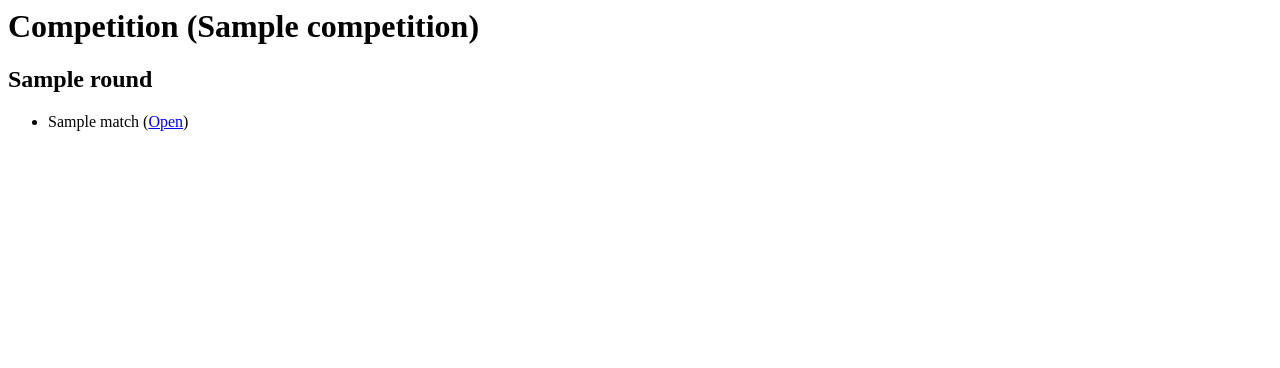
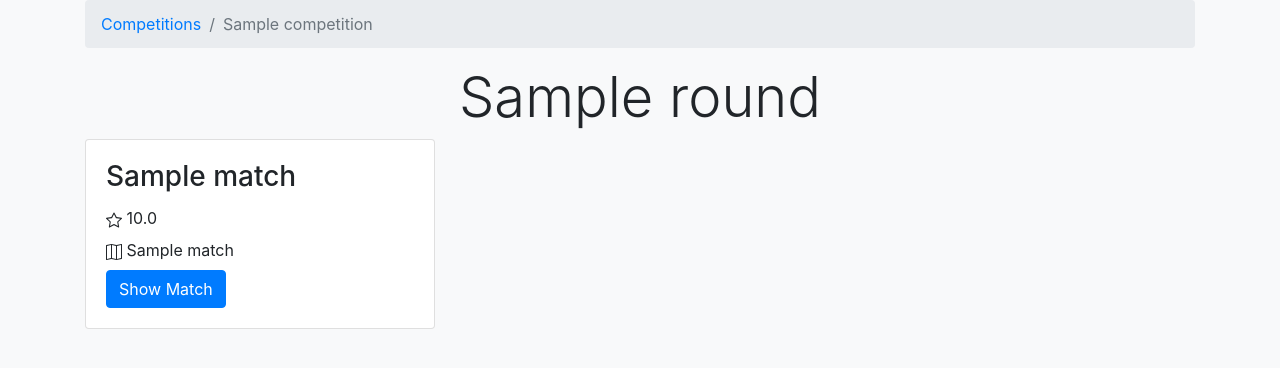
Before and after one commit to roborescue/rcrs-web-viewer-server, a Django app: a page that uses serverside/christopher/templates/competition.html in a window 1280 px wide. Shown: the top 368 px of the page. Run offline with Django 3.2, Linux system fonts and the light colour scheme; tables that the repository leaves empty hold one stand-in row (values such as "Sample post"); some libraries are stand-ins or nearby versions.

Commit message:
Add template of competition page

```diff
--- a/serverside/christopher/templates/competition.html
+++ b/serverside/christopher/templates/competition.html
@@ -1,15 +1,66 @@
-<h1> Competition ({{competition.name}}) </h1>
+{% load static %}
+
+<!DOCTYPE html>
+<html>
+    <head>
+        <title>{{competition.name}}</title>
+        <link href="{% static 'view/css/bootstrap.min.css' %}" rel="stylesheet">
+        <link href="{% static 'view/css/main_pages.css' %}" rel="stylesheet">
+        <script src="{% static 'view/js/jquery.min.js' %}"></script>
+        <script src="{% static 'view/js/bootstrap.min.js' %}"></script>
+    </head>
+    <body class="bg-light">
+        <div class="container">
+            <nav aria-label="breadcrumb">
+                <ol class="breadcrumb">
+                    <li class="breadcrumb-item"><a href="{% url 'competitions' %}">Competitions</a></li>
+                    <li class="breadcrumb-item active" aria-current="page">{{competition.name}}</li>
+                </ol>
+            </nav>
 
             {% for round, matches in rounds.items %}
                 {% if round.1 %}
-        <h2>{{round.1}}</h2>
+                    <div class="row text-center">
+                        <div class="col">
+                            <h1 class="display-4">{{round.1}}</h1>
+                        </div>
+                    </div>
                 {% endif %}
-    <ul>
+                <div class="row row-cols-1 row-cols-md-3">
+
                     {% for match in matches %}
-            <li>
-                {{match.team_name}}
-                (<a href="{% url 'match' competition.name match.id %}">Open</a>)
-            </li>
+                    <div class="col mb-4">
+                        <div class="card match-card">
+                            <div class="card-body">
+                                <h3 class="card-title">{{match.team_name}}</h3>
+
+                                {% if match.score %}
+                                <p class="score-p">
+                                    <svg width="1em" height="1em" viewBox="0 0 16 16" class="bi bi-star" fill="currentColor" xmlns="http://www.w3.org/2000/svg">
+                                        <path fill-rule="evenodd" d="M2.866 14.85c-.078.444.36.791.746.593l4.39-2.256 4.389 2.256c.386.198.824-.149.746-.592l-.83-4.73 3.523-3.356c.329-.314.158-.888-.283-.95l-4.898-.696L8.465.792a.513.513 0 0 0-.927 0L5.354 5.12l-4.898.696c-.441.062-.612.636-.283.95l3.523 3.356-.83 4.73zm4.905-2.767l-3.686 1.894.694-3.957a.565.565 0 0 0-.163-.505L1.71 6.745l4.052-.576a.525.525 0 0 0 .393-.288l1.847-3.658 1.846 3.658a.525.525 0 0 0 .393.288l4.052.575-2.906 2.77a.564.564 0 0 0-.163.506l.694 3.957-3.686-1.894a.503.503 0 0 0-.461 0z"/>
+                                    </svg>
+                                    {{match.score}}
+                                </p>
+                                {% endif %}
+
+                                {% if match.map_name %}
+                                <p class="map-p">
+                                    <svg width="1em" height="1em" viewBox="0 0 16 16" class="bi bi-map" fill="currentColor" xmlns="http://www.w3.org/2000/svg">
+                                        <path fill-rule="evenodd" d="M15.817.113A.5.5 0 0 1 16 .5v14a.5.5 0 0 1-.402.49l-5 1a.502.502 0 0 1-.196 0L5.5 15.01l-4.902.98A.5.5 0 0 1 0 15.5v-14a.5.5 0 0 1 .402-.49l5-1a.5.5 0 0 1 .196 0L10.5.99l4.902-.98a.5.5 0 0 1 .415.103zM10 1.91l-4-.8v12.98l4 .8V1.91zm1 12.98l4-.8V1.11l-4 .8v12.98zm-6-.8V1.11l-4 .8v12.98l4-.8z"/>
+                                    </svg>
+                                    {{match.map_name}}
+                                </p>
+                                {% endif %}
+
+                                <a href="{% url 'match' competition.name match.id %}" target="_blank" class="btn btn-primary">Show Match</a>
+                            </div>
+                        </div>
+                    </div>
                     {% endfor %}
-    <ul>
+
+                </div>
             {% endfor %}
+        </div>
+    </body>
+
+</html>
--- a/serverside/christopher/templates/competitions.html
+++ b/serverside/christopher/templates/competitions.html
@@ -6,6 +6,7 @@
         <title>Competitions</title>
         <link href="{% static 'view/css/bootstrap.min.css' %}" rel="stylesheet">
         <link href="{% static 'view/css/main_pages.css' %}" rel="stylesheet">
+        <script src="{% static 'view/js/jquery.min.js' %}"></script>
         <script src="{% static 'view/js/bootstrap.min.js' %}"></script>
     </head>
     <body class="bg-light">
--- a/view/css/main_pages.css
+++ b/view/css/main_pages.css
@@ -1,15 +1,16 @@
+.map-p svg, .score-p svg, .link-p svg, .date-p svg {
+  vertical-align: sub;
+}
+
 .date-p {
   font-weight: lighter;
 }
 .date-p strong {
   font-weight: bolder;
 }
-.date-p svg {
-  vertical-align: sub;
-}
 
-.link-p svg {
-  vertical-align: sub;
+.card.match-card p {
+  margin-bottom: 0.5rem;
 }
 
 /*# sourceMappingURL=main_pages.css.map */
```
Also changed, not shown: 1 other file. Lines whose indentation alone changed are shown as unchanged.
